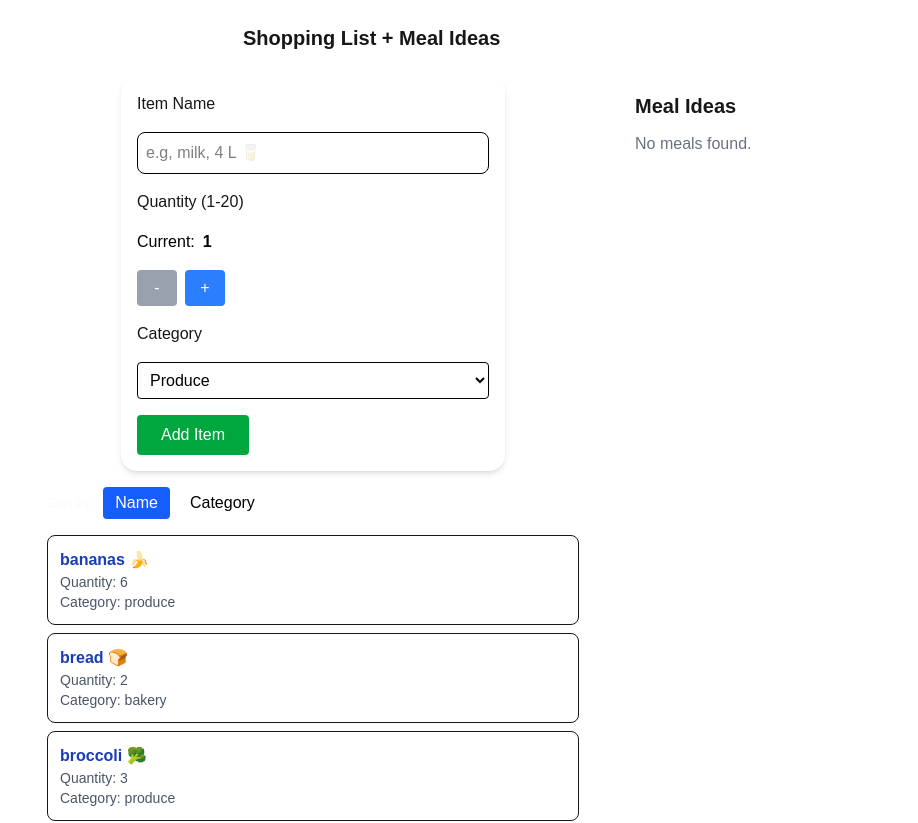
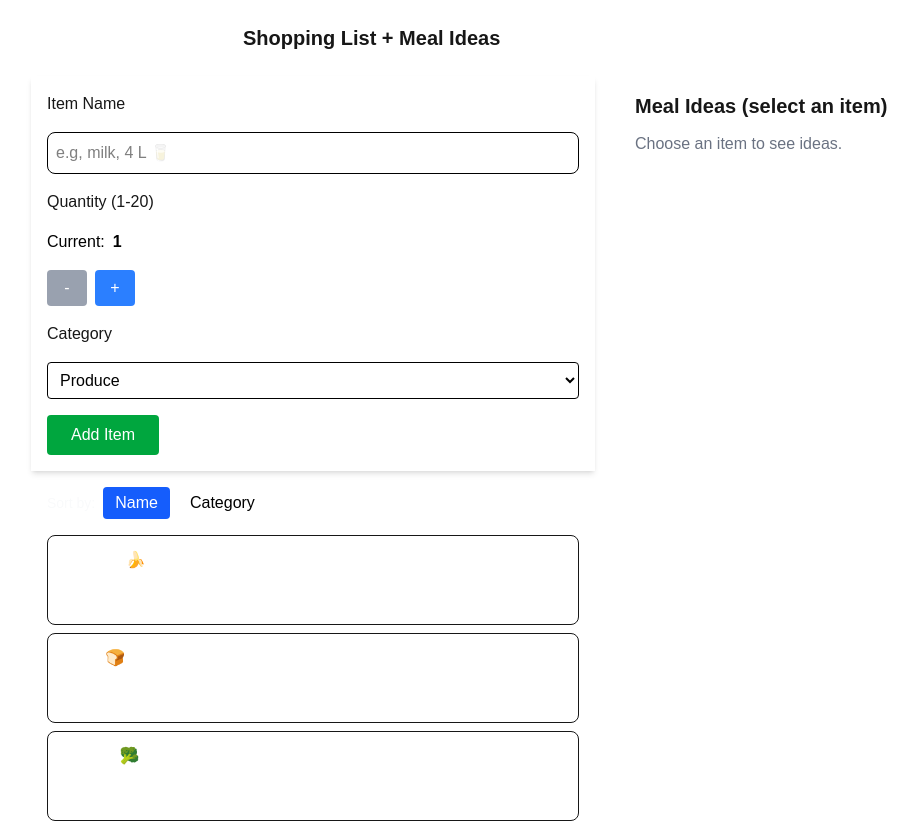
Before and after one commit to Christopher-Hanovich/cprg306-assignments, a Next.js app: page /week-8 in a window 1280 px wide. Shown: the top 823 px of the page, without its empty margins (33-951 px from the left). Built offline with nearby package versions, Linux system fonts and the light colour scheme.

Commit message:
deleted the old week 8 and added the updated one

```diff
--- a/app/week-8/item.js
+++ b/app/week-8/item.js
@@ -8,9 +8,9 @@ export default function Item({ item, onSelect }) {
       className="cursor-pointer p-3 border rounded-lg hover:bg-blue-50 transition"
     >
       <div className="flex flex-col">
-        <span className="text-blue-800 font-bold">{name}</span>
-        <span className="text-sm text-gray-600">Quantity: {quantity}</span>
-        <span className="text-sm text-gray-600">Category: {category}</span>
+        <span className="text-white ">{name}</span>
+        <span className="text-sm text-white">Quantity: {quantity}</span>
+        <span className="text-sm text-white">Category: {category}</span>
       </div>
     </li>
   );
--- a/app/week-8/meal-ideas.js
+++ b/app/week-8/meal-ideas.js
@@ -9,12 +9,12 @@ import React, { useState, useEffect } from "react";
 export async function fetchMealIdeas(ingredient) {
   if (!ingredient) return [];
   try {
-    const url = `https://www.themealdb.com/api/json/v1/1/filter.php?i=${encodeURIComponent(
+    const url = `https://www.themealdb.com/api/json/v1/1/filter.php?i=${(
       ingredient
     )}`;
     const response = await fetch(url);
     if (!response.ok) {
-      console.error("Meal API response not ok", response.status);
+      console.error("Error", response.status);
       return [];
     }
     const data = await response.json();
@@ -43,10 +43,10 @@ export default function MealIdeas({ ingredient }) {
 
   return (
     <div className="p-4">
-      <h2 className="text-xl font-bold mb-3">Meal Ideas {ingredient ? `for "${ingredient}"` : ""}</h2>
+      <h2 className="text-xl font-bold mb-3">Meal Ideas (select an item){ingredient ? `for "${ingredient}"` : ""}</h2>
 
       {meals.length === 0 ? (
-        <p className="text-gray-500">No meals found.</p>
+        <p className="text-gray-500">Choose an item to see ideas.</p>
       ) : (
         <ul className="list-disc pl-6 space-y-2">
           {meals.map((meal) => (
--- a/app/week-8/new-item.js
+++ b/app/week-8/new-item.js
@@ -35,10 +35,12 @@ export default function NewItem({ onAddItem }) {
     setCategory("produce");
   };
 
+
   return (
+    <div>
     <form
       onSubmit={handleSubmit}
-      className="flex flex-col gap-4 bg-white p-4 rounded-2xl shadow-md w-full max-w-sm mx-auto"
+      className="flex flex-col gap-4 bg-white p-4 shadow-md w-full  mx-auto"
 
 
 
@@ -111,5 +113,7 @@ export default function NewItem({ onAddItem }) {
         Add Item
       </button>
     </form>
+    </div>
   );
+
 }
--- a/app/week-8/page.js
+++ b/app/week-8/page.js
@@ -35,7 +35,7 @@ export default function Page() {
   return (
     <main className="p-6">
       <div>
-     <h1 className=" font-bold text-xl mb-6 pl-63">Shopping List + Meal Ideas</h1>
+     <h1 className=" font-bold text-xl mb-6 pl-63 ">Shopping List + Meal Ideas</h1>
     </div>
 
       <div className="flex flex-col md:flex-row gap-6 max-w-6xl mx-auto">
```
